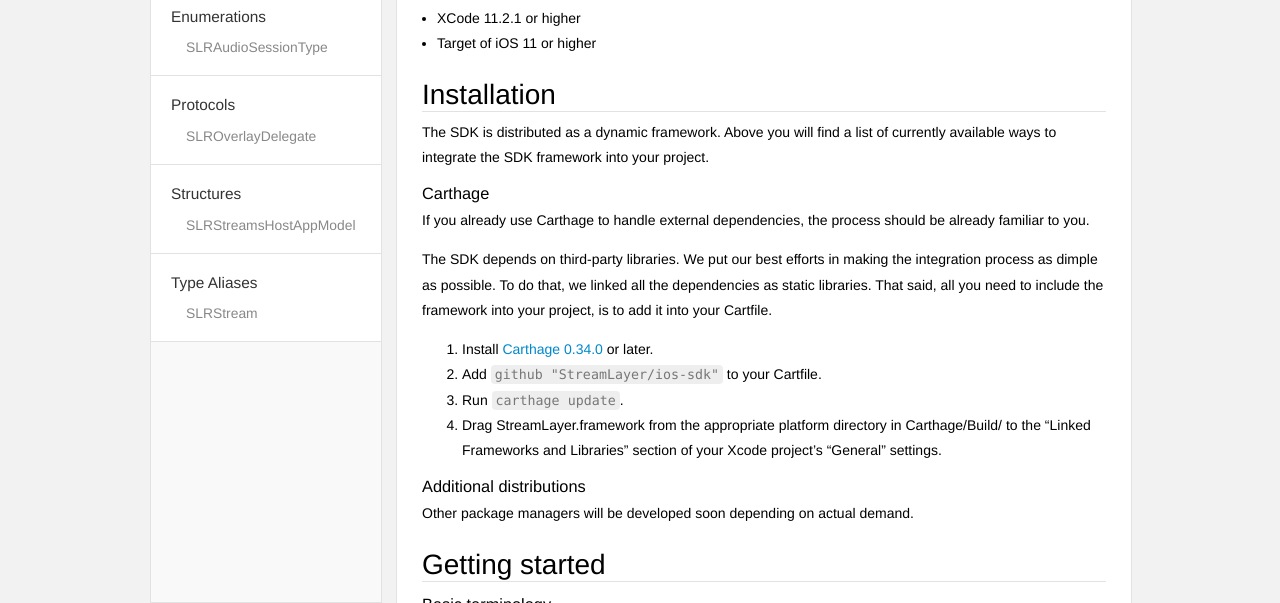
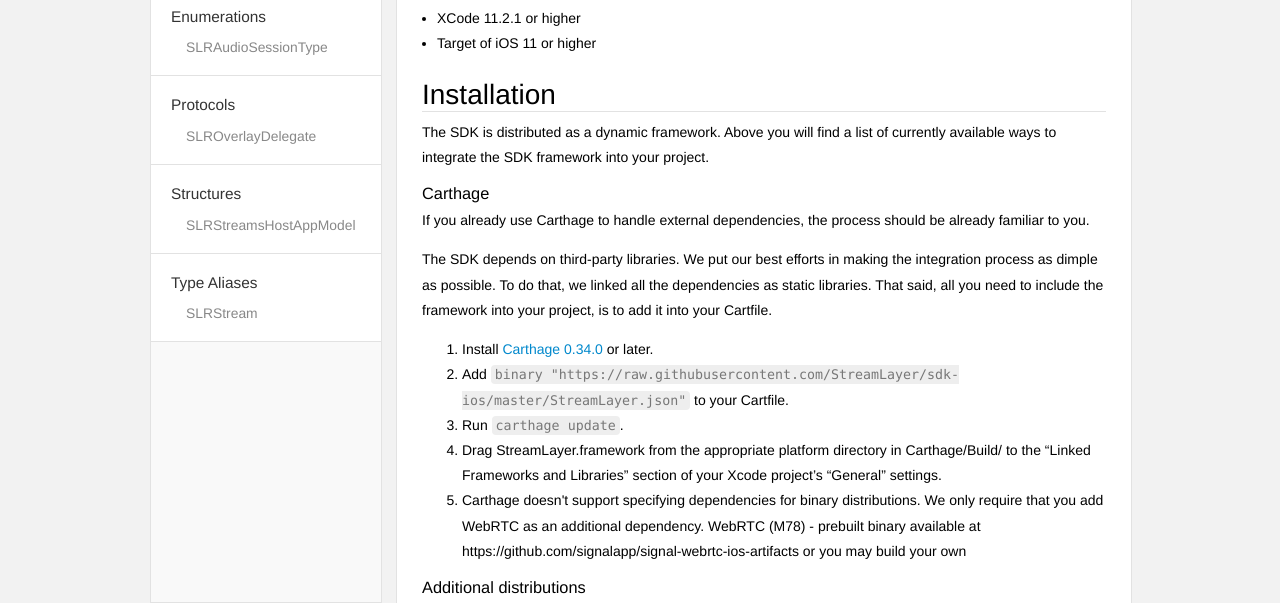
Before and after one commit to StreamLayer/sdk-ios, a plain HTML site: page index.html in a window 1280 px wide. Shown: the part 197-800 px from the top of the page. Drawn offline with Linux system fonts and the light colour scheme.

Commit message:
Update index.html

```diff
--- a/index.html
+++ b/index.html
@@ -94,9 +94,11 @@
 
 <ol>
 <li>Install <a href="https://github.com/Carthage/Carthage">Carthage 0.34.0</a> or later.</li>
-<li>Add <code>github &quot;StreamLayer/ios-sdk&quot;</code> to your Cartfile.</li>
+<li>Add <code>binary &quot;https://raw.githubusercontent.com/StreamLayer/sdk-ios/master/StreamLayer.json&quot;</code> to your Cartfile.</li>
 <li>Run <code>carthage update</code>.</li>
 <li>Drag StreamLayer.framework from the appropriate platform directory in Carthage/Build/ to the “Linked Frameworks and Libraries” section of your Xcode project’s “General” settings.</li>
+<li>Carthage doesn't support specifying dependencies for binary distributions. We only require that you add WebRTC as an additional dependency.
+WebRTC (M78) - prebuilt binary available at https://github.com/signalapp/signal-webrtc-ios-artifacts or you may build your own</li>
 </ol>
 <h3 id='additional-distributions' class='heading'>Additional distributions</h3>
 
```
